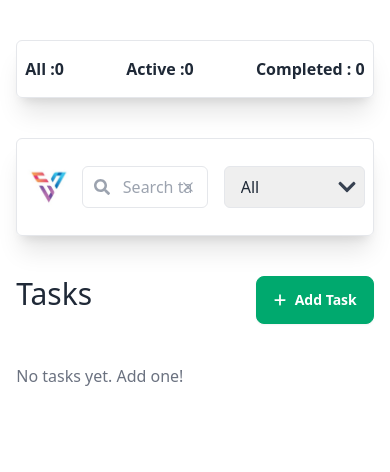
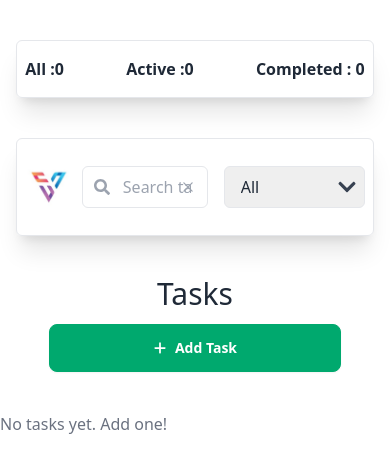
Before and after one commit to MOBASSHIR07/todotask, a React (Vite) app: page / in a window 390 px wide. Shown: the top 472 px of the page. Built offline with nearby package versions, Linux system fonts and the light colour scheme.

Commit message:
Responsive

```diff
--- a/package.json
+++ b/package.json
@@ -10,6 +10,7 @@
     "preview": "vite preview"
   },
   "dependencies": {
+    "@tailwindcss/line-clamp": "^0.4.4",
     "date-fns": "^4.1.0",
     "react": "^19.1.1",
     "react-dom": "^19.1.1",
--- a/src/components/AddTodo.jsx
+++ b/src/components/AddTodo.jsx
@@ -99,13 +99,18 @@ const AddTodo = () => {
 
 
   return (
-    <div className='w-11/12 mx-auto my-4'>
-      <div className='flex justify-between '>
-        <h3 className='text-3xl'>Tasks</h3>
-        <button className='btn btn-success text-white' onClick={() => setIsopen(true)}>
-          <FaPlus /> <span className=''>Add Task</span>
+    <div className='  md:w-11/12 mx-auto my-4'>
+      <div className="flex flex-col sm:flex-row justify-between items-center gap-3">
+        <h3 className="text-3xl text-center sm:text-left">Tasks</h3>
+
+        <button
+          className="btn btn-success text-white w-3/4 sm:w-auto"
+          onClick={() => setIsopen(true)}
+        >
+          <FaPlus /> <span>Add Task</span>
         </button>
       </div>
+
 
       {(isOpen || isupdating) && (
         <div className='modal modal-open'>
@@ -183,7 +188,8 @@ const AddTodo = () => {
               className="flex items-center justify-between bg-white shadow-md rounded-xl p-5"
             >
 
-              <div className="flex items-start gap-3 w-2/3">
+              {/* <div className="flex items-start gap-3 w-2/3 "> */}
+              <div className="flex items-start gap-3 w-full md:w-2/3">
                 <input
                   checked={task.completed}
                   onChange={() => toggleComplete(task.id)}
@@ -191,19 +197,19 @@ const AddTodo = () => {
                   type="checkbox"
                   className={`w-5 h-5 mt-1 ${task.className ? "text-green-500 cursor-not-allowed" : " accent-green-500 cursor-pointer"}`}
                 />
-                <div>
+                <div className=''>
                   <h4 className="font-semibold text-lg text-gray-800">
                     {task.title}
                   </h4>
                   {/* <p className="text-gray-600 text-sm mt-1 line-clamp-2">
               {task.description}
             </p> */}
-                  <TaskDescription description={task.description}></TaskDescription>
+                  <TaskDescription   description={task.description}></TaskDescription>
                 </div>
               </div>
 
 
-              <div className="flex items-center justify-end gap-5 w-1/3 text-gray-600">
+               <div className="flex flex-wrap md:flex-nowrap items-center gap-3 w-full md:w-1/3 mt-3 md:mt-0 justify-between md:justify-end text-gray-600">
                 <div className="flex items-center gap-2 text-sm">
                   <FaRegCalendarAlt className="text-gray-500" />
                   <span>{task.date}</span>
--- a/src/components/TaskDescription.jsx
+++ b/src/components/TaskDescription.jsx
@@ -1,23 +1,53 @@
+// import React, { useState } from 'react';
+
+// const TaskDescription = ({ description }) => {
+//   const [isExpanded, setIsExpanded] = useState(false);
+//   const maxLength = 30;
+
+//   if (description.length <= maxLength) {
+//     return <p className="text-gray-600 text-sm mt-1">{description}</p>;
+//   }
+
+//   return (
+//     <p className="text-gray-600 text-sm mt-1 break-words">
+//       {isExpanded ? description : `${description.slice(0, maxLength)}... `}
+//       <span
+//         className="text-blue-500 text-xs cursor-pointer hover:text-blue-700"
+//         onClick={() => setIsExpanded(!isExpanded)}
+//       >
+//         {isExpanded ? 'See Less' : 'See More'}
+//       </span>
+//     </p>
+//   );
+// };
+
+// export default TaskDescription;
 import React, { useState } from 'react';
 
 const TaskDescription = ({ description }) => {
   const [isExpanded, setIsExpanded] = useState(false);
-  const maxLength = 100;
+  const maxLength = 50;
 
   if (description.length <= maxLength) {
-    return <p className="text-gray-600 text-sm mt-1">{description}</p>;
+    return (
+      <p className="text-gray-600 text-sm mt-1 w-full max-w-xs sm:max-w-sm md:max-w-md break-all">
+        {description}
+      </p>
+    );
   }
 
   return (
-    <p className="text-gray-600 text-sm mt-1">
-      {isExpanded ? description : `${description.slice(0, maxLength)}... `}
-      <span
-        className="text-blue-500 text-xs cursor-pointer hover:text-blue-700"
+    <div className="text-gray-600 text-sm mt-1 w-full max-w-xs sm:max-w-sm md:max-w-md">
+      <span className="break-all">
+        {isExpanded ? description : `${description.slice(0, maxLength)}... `}
+      </span>
+      <button
+        className="text-blue-500 text-xs hover:text-blue-700 block mt-1"
         onClick={() => setIsExpanded(!isExpanded)}
       >
         {isExpanded ? 'See Less' : 'See More'}
-      </span>
-    </p>
+      </button>
+    </div>
   );
 };
 
```
Also changed, not shown: src/components/Header.jsx (+4 -4 lines), 1 other file (tests, documents, lock files or other folders).
